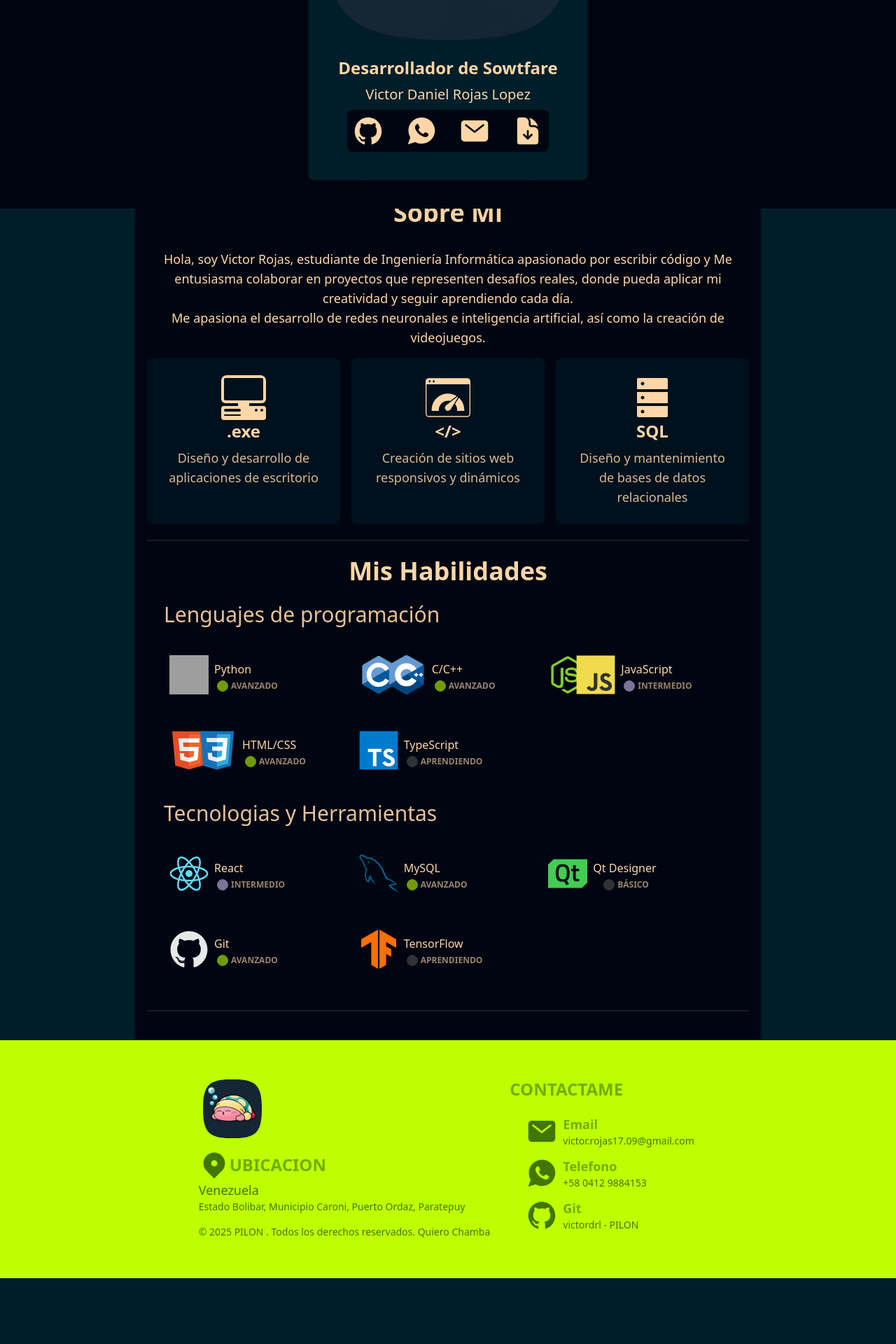
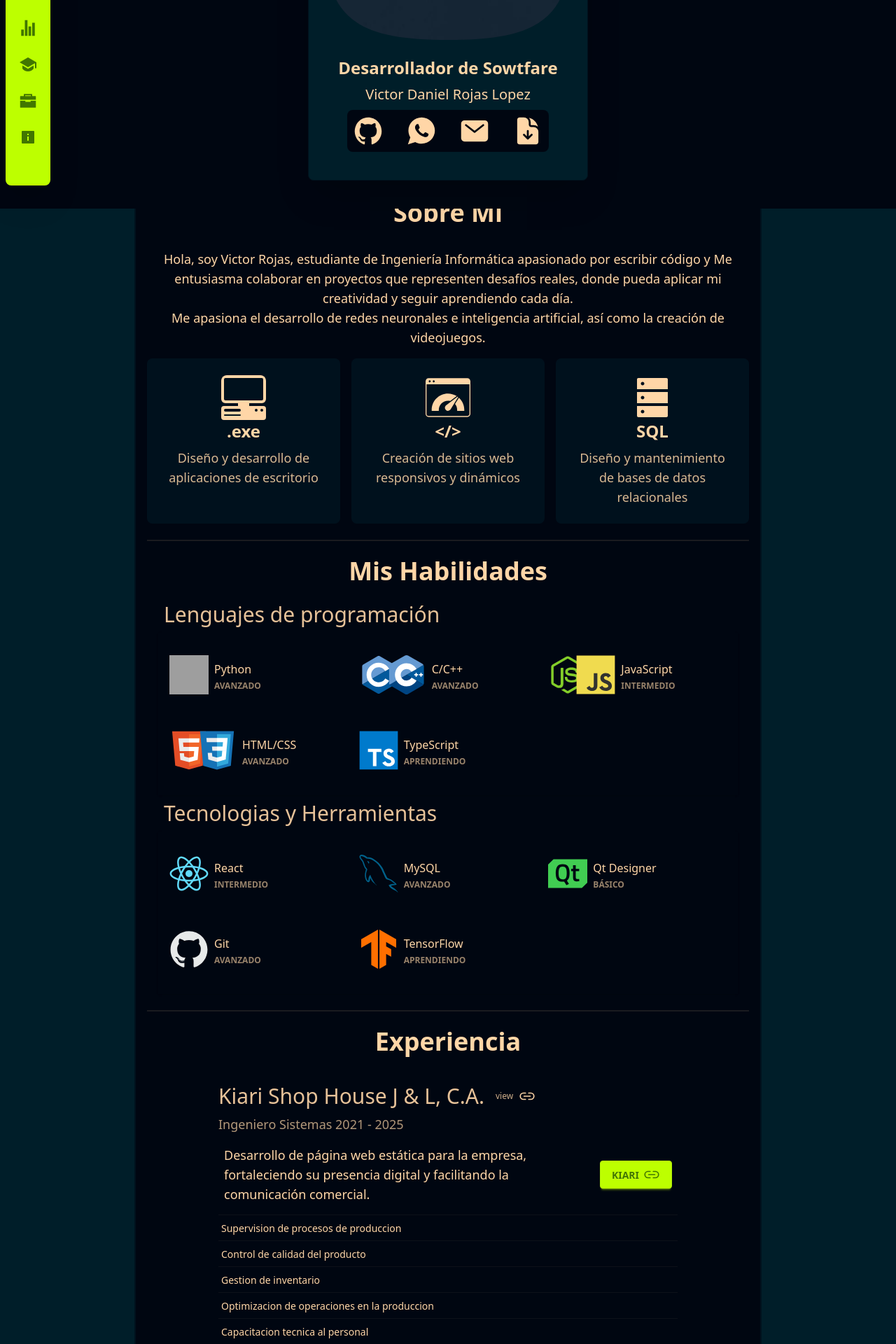
Before and after one commit to victordrl/PILON-P, a React (Vite) app in the folder Portafolio/: page / in a window 1280 px wide. Shown: the part 360-2280 px from the top of the page at 70% size. Before the commit the page ends 2186 px from the top, so only its background shows below. Built offline with nearby package versions, Linux system fonts and the light colour scheme; grey boxes are pictures that could not be loaded.

Commit message:
experiencia y menu

```diff
--- a/Portafolio/index.html
+++ b/Portafolio/index.html
@@ -1,4 +1,4 @@
-<!doctype html>
+<!DOCTYPE html>
 <html lang="es" data-theme="abyss">
   <head>
     <meta charset="UTF-8" />
@@ -6,7 +6,7 @@
     <meta name="viewport" content="width=device-width, initial-scale=1.0" />
     <title>Portafolios - P</title>
   </head>
-  <body>
+  <body class="scroll-smooth">
     <div id="root"></div>
     <script type="module" src="/src/main.tsx"></script>
   </body>
--- a/Portafolio/package.json
+++ b/Portafolio/package.json
@@ -14,6 +14,7 @@
     "react": "^19.0.0",
     "react-dom": "^19.0.0",
     "react-icons": "^5.5.0",
+    "react-scroll": "^1.9.3",
     "tailwindcss": "^4.0.17"
   },
   "devDependencies": {
--- a/Portafolio/src/App.css
+++ b/Portafolio/src/App.css
@@ -22,3 +22,7 @@
 .mini-title {
   @apply text-3xl p-2 opacity-90;
 }
+
+.minisub-title {
+  @apply text-lg opacity-70 px-2;
+}
--- a/Portafolio/src/App.tsx
+++ b/Portafolio/src/App.tsx
@@ -2,19 +2,26 @@
 
 import "./App.css";
 import About_Me from "./Seccion/About_Me";
+import Education from "./Seccion/Education";
+import Experiencia from "./Seccion/Experiencia";
 import Footer from "./Seccion/Footer";
 import Header from "./Seccion/Header";
+import Menu from "./Seccion/Menu";
 import Skils from "./Seccion/Skils";
 
 function App() {
   return (
     <>
+      <Menu />
       <Header />
       <div className="cuerpito">
         <About_Me />
         <div className="divider" />
         <Skils />
         <div className="divider" />
+        <Experiencia />
+        <div className="divider" />
+        <Education />
       </div>
       <Footer />
     </>
--- a/Portafolio/src/Seccion/About_Me.tsx
+++ b/Portafolio/src/Seccion/About_Me.tsx
@@ -25,7 +25,7 @@ const data_card = [
 
 export default function About_Me() {
   return (
-    <main className="">
+    <main id="me" className="">
       <h2 className="sub-title"> Sobre Mi </h2>
       <p className="text-center sm:text-lg text-md p-4">
         Hola, soy Victor Rojas, estudiante de Ingeniería Informática apasionado
--- /dev/null
+++ b/Portafolio/src/Seccion/Education.tsx
@@ -0,0 +1,5 @@
+//ESTUDIOS
+
+export default function Education() {
+  return <div id="educ"></div>;
+}
--- /dev/null
+++ b/Portafolio/src/Seccion/Experiencia.tsx
@@ -0,0 +1,57 @@
+//EXPERIENCIA
+
+import { IoLinkOutline } from "react-icons/io5";
+
+export default function Experiencia() {
+  const kiariPageUrl = "https://www.kiarishop.com"; // URL de la página
+
+  return (
+    <div id="xp">
+      <div id="educ hero h-screen">
+        <h2 className="sub-title">Experiencia</h2>
+        <div className="hero-content sm:flex-row flex-col ">
+          <div>
+            <a
+              className="link link-hover flex items-center"
+              onClick={() => window.open(kiariPageUrl, "_blank")}
+            >
+              <h3 className="mini-title">Kiari Shop House J & L, C.A. </h3>
+              <p className="text-xs px-2 opacity-80">view</p>
+              <IoLinkOutline className="size-6" />
+            </a>
+            <h4 className="minisub-title">Ingeniero Sistemas 2021 - 2025</h4>
+            <ul className="list w-2xl">
+              <li className="list-row text-lg ">
+                <div>
+                  Desarrollo de página web estática para la empresa,
+                  fortaleciendo su presencia digital y facilitando la
+                  comunicación comercial.
+                </div>
+                <a
+                  className="btn btn-primary w-max my-auto"
+                  onClick={() => window.open(kiariPageUrl, "_blank")}
+                >
+                  KIARI
+                  <IoLinkOutline className="size-6" />
+                </a>
+              </li>
+              <li className="list-row p-2 px-3">
+                Supervision de procesos de produccion
+              </li>
+              <li className="list-row p-2 px-3">
+                Control de calidad del producto
+              </li>
+              <li className="list-row p-2 px-3"> Gestion de inventario</li>
+              <li className="list-row p-2 px-3">
+                Optimizacion de operaciones en la produccion
+              </li>
+              <li className="list-row p-2 px-3">
+                Capacitacion tecnica al personal
+              </li>
+            </ul>
+          </div>
+        </div>
+      </div>
+    </div>
+  );
+}
--- a/Portafolio/src/Seccion/Footer.tsx
+++ b/Portafolio/src/Seccion/Footer.tsx
@@ -24,7 +24,10 @@ export default function Footer() {
   };
 
   return (
-    <footer className="footer bg-primary text-primary-content p-10 justify-center">
+    <footer
+      id="info"
+      className="footer bg-primary text-primary-content p-10 justify-center"
+    >
       <div className=" sm:footer-horizontal footer-vertical ">
         <aside>
           <div className="mask mask-squircle w-24 my-4">
--- a/Portafolio/src/Seccion/Header.tsx
+++ b/Portafolio/src/Seccion/Header.tsx
@@ -4,7 +4,7 @@ import { useState } from "react";
 import { IoMail } from "react-icons/io5";
 import { IoLogoGithub } from "react-icons/io";
 import { IoLogoWhatsapp } from "react-icons/io";
-import { IoLogoLinkedin } from "react-icons/io";
+// import { IoLogoLinkedin } from "react-icons/io";
 import { HiDocumentArrowDown } from "react-icons/hi2";
 
 export default function Header() {
@@ -25,7 +25,10 @@ export default function Header() {
   };
 
   return (
-    <header className="navbar justify-center bg-base-300 min-h-[80vh] p-10">
+    <header
+      id="home"
+      className="navbar justify-center bg-base-300 min-h-[80vh] p-10"
+    >
       <div className="card card-border bg-base-100 text-base-content shadow-2xl w-[400px] p-4">
         <figure className="self-center -mx-6">
           <img
--- /dev/null
+++ b/Portafolio/src/Seccion/Menu.tsx
@@ -0,0 +1,68 @@
+// MENU
+
+import { IoHomeSharp } from "react-icons/io5";
+import { FaFileContract } from "react-icons/fa";
+import { IoPerson } from "react-icons/io5";
+import { IoStatsChartSharp } from "react-icons/io5";
+import { RiGraduationCapFill } from "react-icons/ri";
+import { IoBriefcaseSharp } from "react-icons/io5";
+import { BiSolidInfoSquare } from "react-icons/bi";
+
+const menu_item = [
+  {
+    datatip: "Home",
+    icon: <IoHomeSharp className="size-6" />,
+    path: "#home",
+  },
+  {
+    datatip: "About me",
+    icon: <IoPerson className="size-6" />,
+    path: "#me",
+  },
+  {
+    datatip: "Experience",
+    icon: <FaFileContract className="size-6" />,
+    path: "#xp",
+  },
+  {
+    datatip: "Skills",
+    icon: <IoStatsChartSharp className="size-6" />,
+    path: "#skil",
+  },
+  {
+    datatip: "Education",
+    icon: <RiGraduationCapFill className="size-6" />,
+    path: "#educ",
+  },
+  {
+    datatip: "Portfolio",
+    icon: <IoBriefcaseSharp className="size-6" />,
+    path: "#proy",
+  },
+  {
+    datatip: "Info",
+    icon: <BiSolidInfoSquare className="size-6" />,
+    path: "#info",
+  },
+];
+
+export default function Menu() {
+  return (
+    <div className="fixed inset-2 flex justify-end items-center w-16 z-50">
+      <ul className="menu bg-primary text-primary-content rounded-box shadow-2xl flex justify-center h-[450px] gap-4 z-50">
+        {menu_item.map((item, index) => (
+          <li>
+            <a
+              className="tooltip tooltip-left"
+              key={index}
+              href={item.path}
+              data-tip={item.datatip}
+            >
+              {item.icon}
+            </a>
+          </li>
+        ))}
+      </ul>
+    </div>
+  );
+}
--- a/Portafolio/src/Seccion/Skils.tsx
+++ b/Portafolio/src/Seccion/Skils.tsx
@@ -134,7 +134,7 @@ const toolsData = [
 
 export default function Skils() {
   return (
-    <div className="flex flex-col mx-auto  px-4">
+    <div id="skil" className="flex flex-col mx-auto  px-4">
       <h2 className="sub-title">Mis Habilidades</h2>
 
       <h3 className="mini-title">Lenguajes de programación</h3>
--- a/Portafolio/src/compnent/Card_skils.tsx
+++ b/Portafolio/src/compnent/Card_skils.tsx
@@ -28,8 +28,8 @@ export default function CardInfo({ children, titulo, contenido }: Props) {
       {children}
       <div className="flex flex-col justify-center p-2 gap-1">
         <div>{titulo}</div>
-        <div className="flex justify-center text-xs uppercase font-semibold opacity-60 ite">
-          <div className={badgeClass}></div>
+        <div className="flex text-xs uppercase font-semibold opacity-60 ite">
+          {/* <div className={badgeClass}></div> */}
           {contenido}
         </div>
       </div>
```
Also changed, not shown: 1 other file (tests, documents, lock files or other folders).
